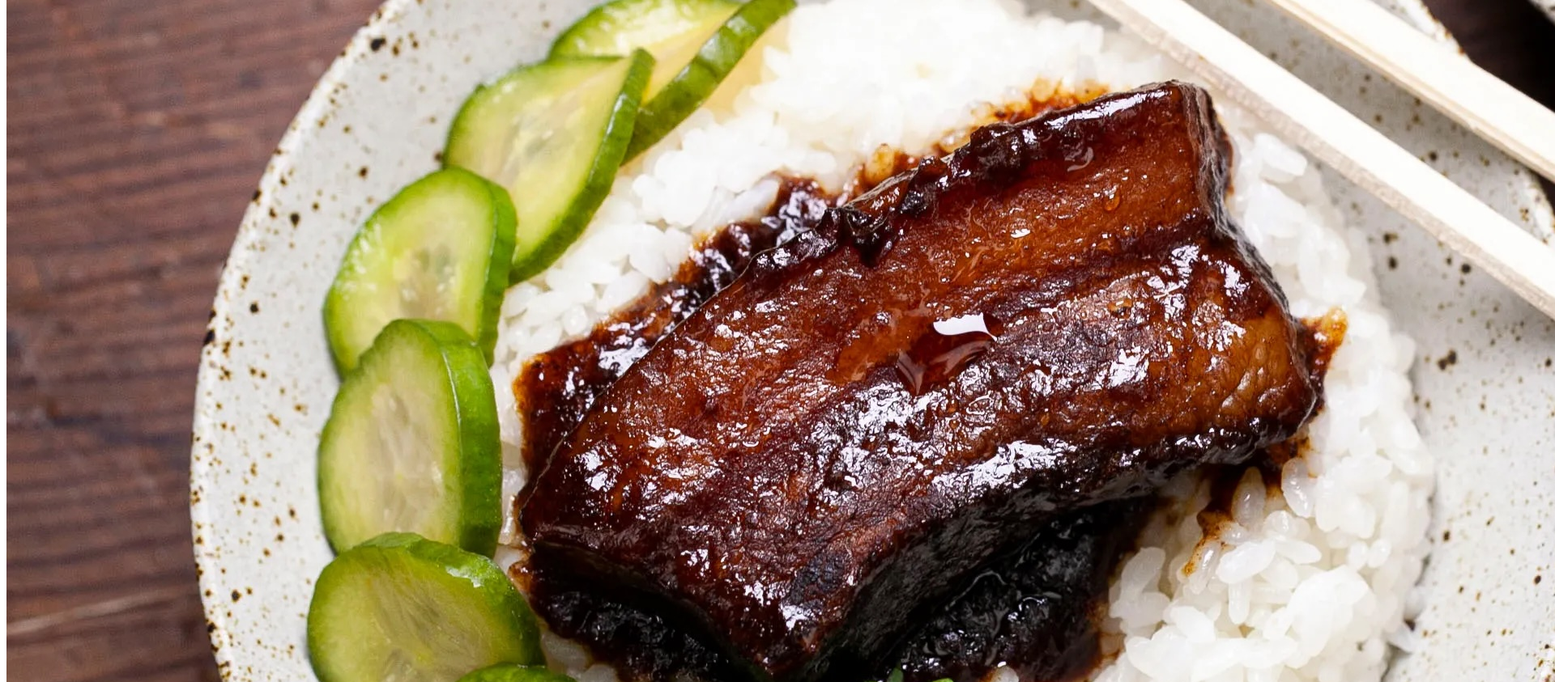
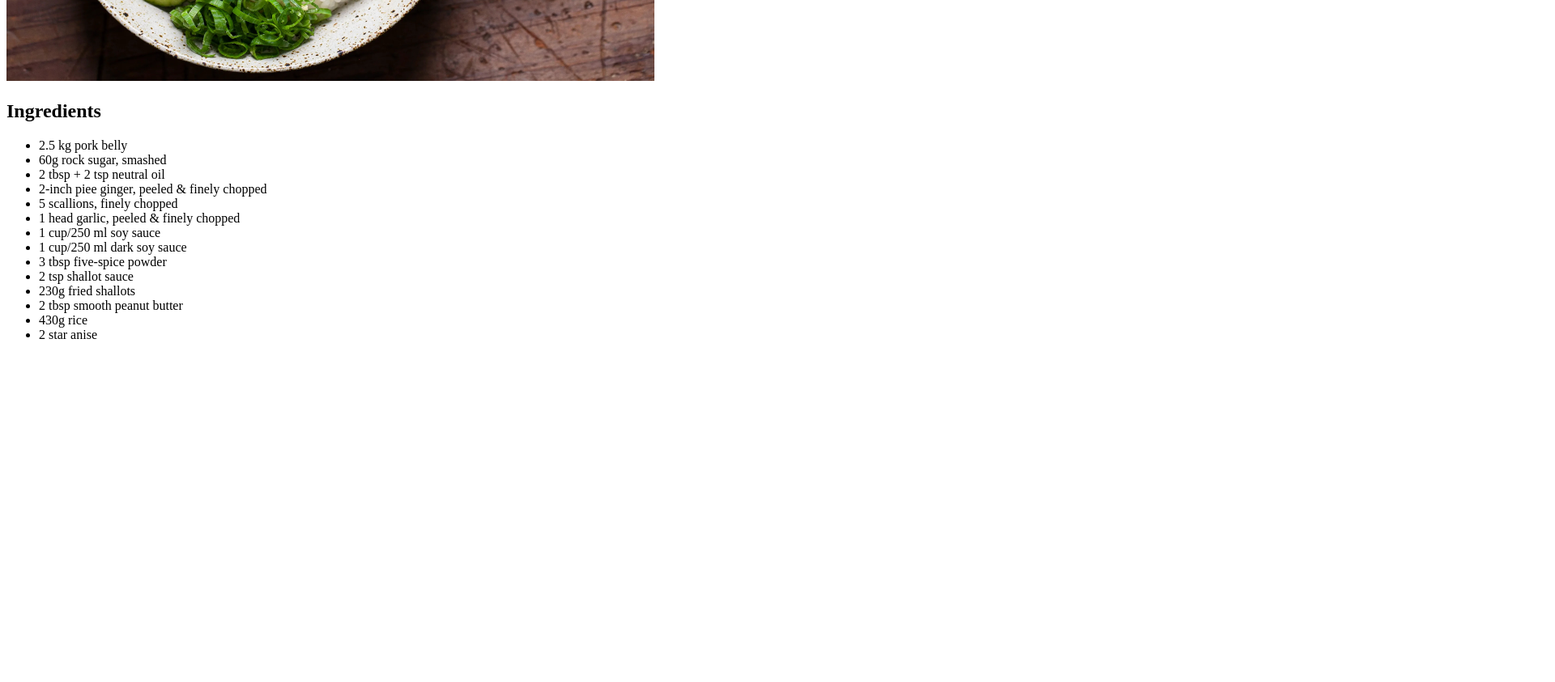
Before and after one commit to loui-chen/odin-recipes, a plain HTML site: page recipes/luroufan.html in a window 1280 px wide. Shown: the part 480-1323 px from the top of the page at 81% size, 1920 px wide, since content can reach past the window. After the commit the page ends 919 px from the top, so only its background shows below. Drawn offline with Linux system fonts and the light colour scheme.

Commit message:
Fix image size, add ingredients list
fixed image size to fit on page and added unordered ingredient list as following
recipe on vice

```diff
--- a/recipes/luroufan.html
+++ b/recipes/luroufan.html
@@ -7,6 +7,25 @@
 
     <body>
         <h1>Lu Rou Fan</h1>
-        <img src = "./images/luroufan.jpeg" alt="Lu Rou Fan">
+        <img src = "./images/luroufan.jpeg" alt="Lu Rou Fan" height = "500"
+        width = "800">
+
+        <h2>Ingredients</h2>
+        <ul>
+            <li>2.5 kg pork belly</li>
+            <li>60g rock sugar, smashed</li>
+            <li>2 tbsp + 2 tsp neutral oil</li>
+            <li>2-inch piee ginger, peeled & finely chopped</li>
+            <li>5 scallions, finely chopped</li>
+            <li>1 head garlic, peeled & finely chopped</li>
+            <li>1 cup/250 ml soy sauce</li>
+            <li>1 cup/250 ml dark soy sauce</li>
+            <li>3 tbsp five-spice powder</li>
+            <li>2 tsp shallot sauce</li>
+            <li>230g fried shallots</li>
+            <li>2 tbsp smooth peanut butter</li>
+            <li>430g rice</li>
+            <li>2 star anise</li>
+        </ul>
     </body>
 </html>
```
